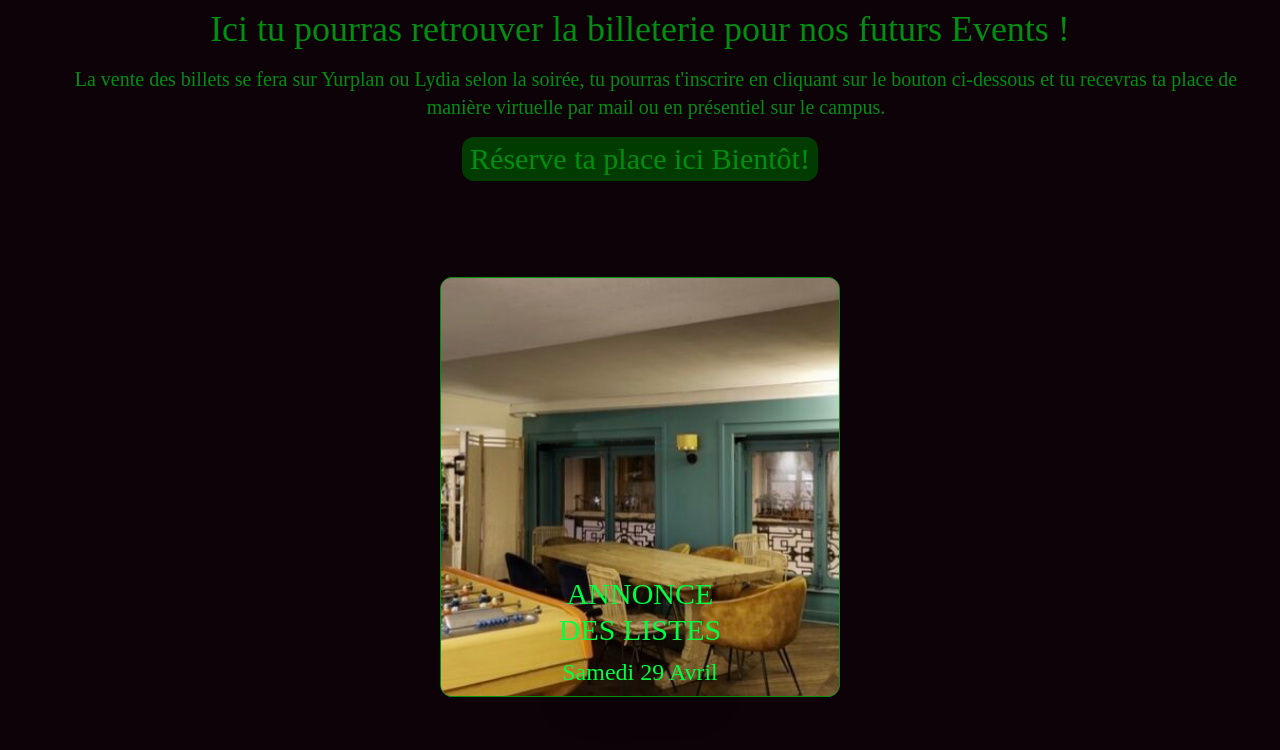
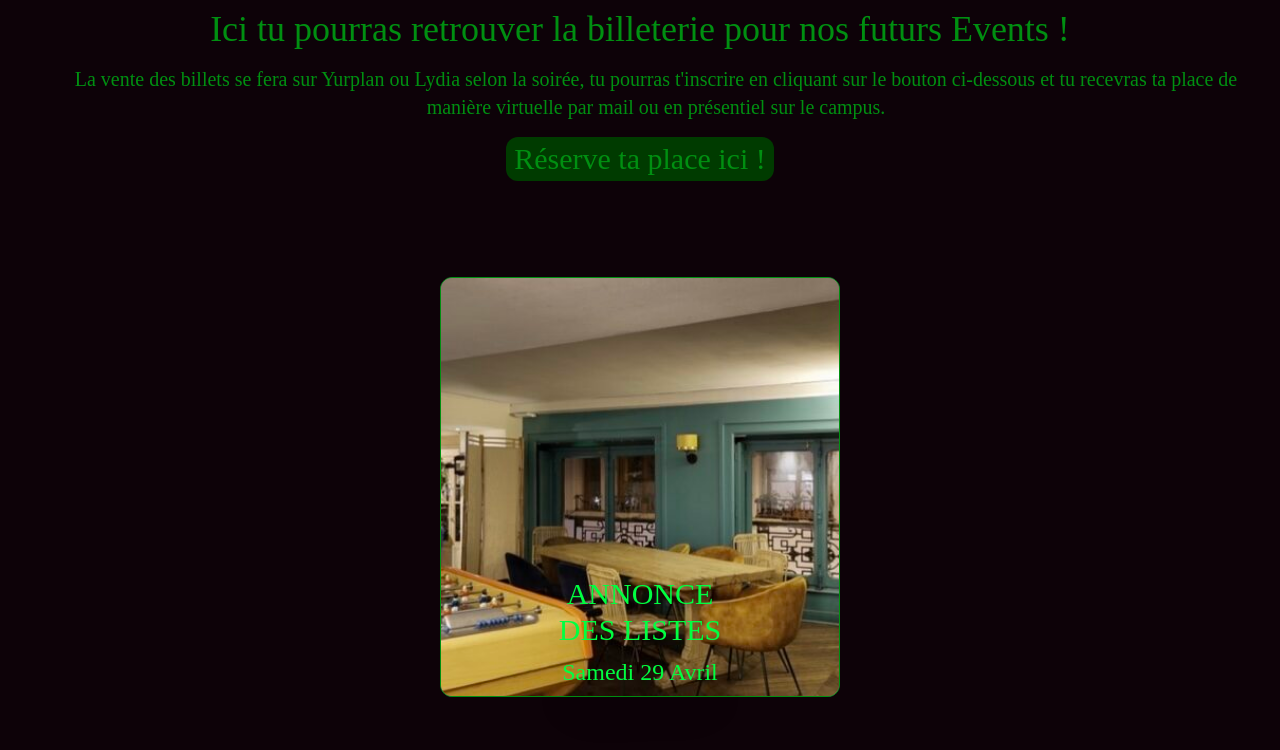
Before and after one commit to eliotrineau/27-Matrik-s, a plain HTML site: page index.html in a window 1280 px wide. Shown: the part 3280-4030 px from the top of the page. Drawn offline with nearby package versions, Linux system fonts and the light colour scheme; a web font is replaced by a local one.

Commit message:
correction yurplan

```diff
--- a/index.html
+++ b/index.html
@@ -169,7 +169,7 @@ On est là pour essayer de rendre tous possible !! </p>
             <h2 class="pl-4 lg:pl-0 flex justify-center text-center text-4xl mb-4">Ici tu pourras retrouver la billeterie pour nos futurs Events !</h2>
             <p class="lg:pl-8 flex justify-center text-center text-xl">La vente des billets se fera sur Yurplan ou Lydia selon la soirée, tu pourras t'inscrire en cliquant sur le bouton ci-dessous et tu recevras ta place de manière virtuelle par mail ou en présentiel sur le campus.</p>
             <div class="flex justify-center">
-                <a href="/*prochainement...*/" target="_blank" class="px-2 py-1 bg-[#003B00] rounded-xl mt-4 text-3xl text-center hover:text-[#00FF41]">Réserve ta place ici Bientôt!</a>
+                <a href="https://ypl.me/r57" target="_blank" class="px-2 py-1 bg-[#003B00] rounded-xl mt-4 text-3xl text-center hover:text-[#00FF41]">Réserve ta place ici !</a>
             </div>
         </div>
     </section>
```
